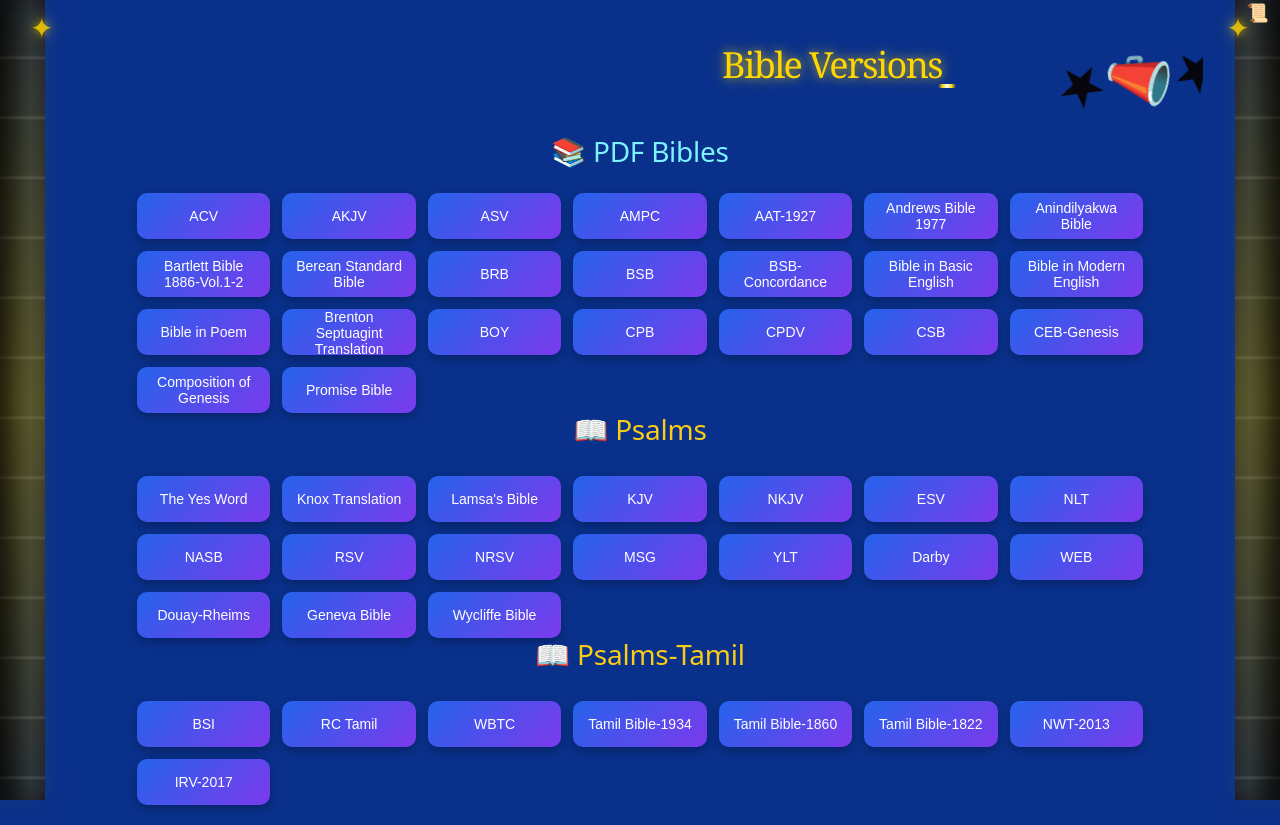
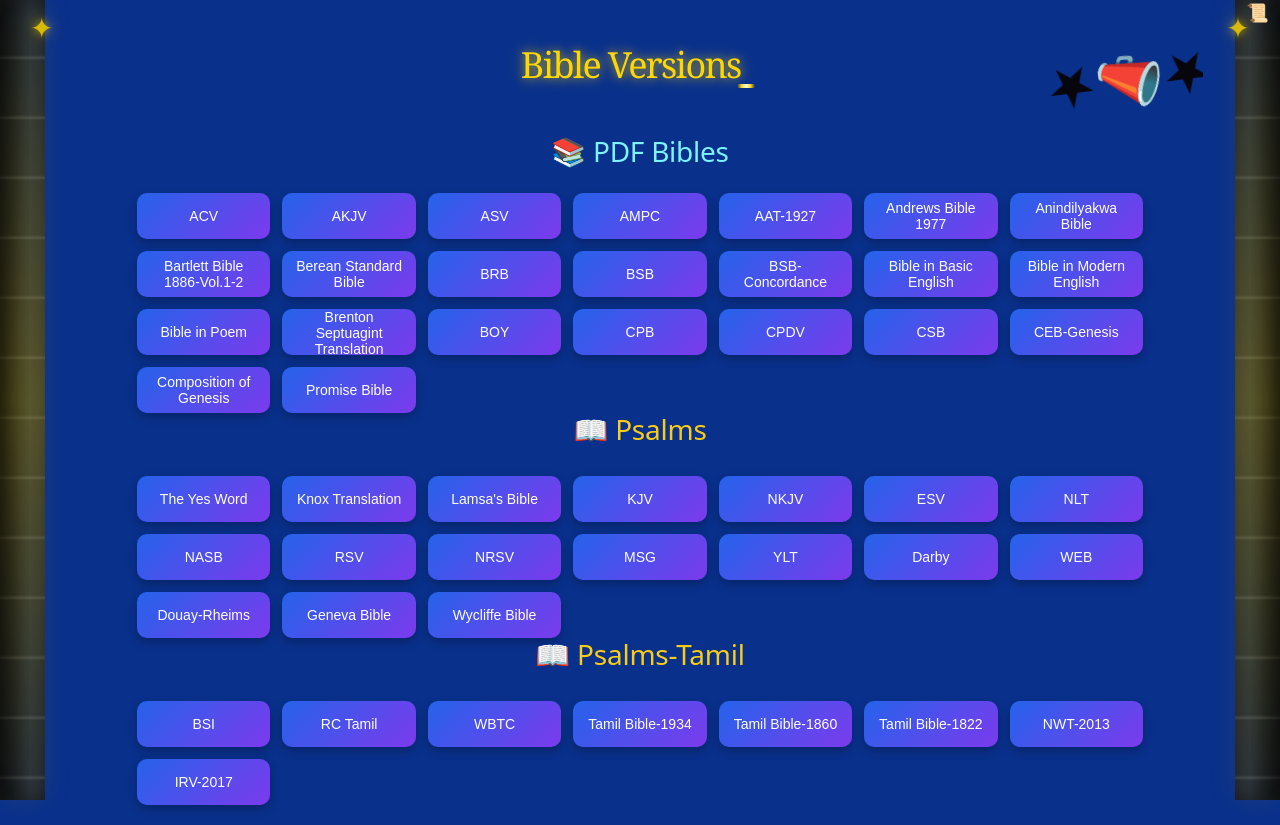
Before and after one commit to Jeevan953/Bible-Versions, a React (Vite) app: page / in a window 1280 px wide. Built offline with nearby package versions, Linux system fonts and the light colour scheme.

Commit message:
Fix PDF paths

```diff
--- a/src/App.css
+++ b/src/App.css
@@ -298,7 +298,7 @@
   margin-bottom: 25px;
   position: relative;
   display: inline-block;
-  left: 30%;
+  left: 10%;
   transform: translateX(-50%);
   text-shadow:
     0 0 10px rgba(255, 215, 0, 0.6),
@@ -340,7 +340,7 @@
 .anim-open-wheel::after {
   content: "★📣★";
   position: absolute;
-  right: -20px;
+  right: -10px;
   top: 10%;
   transform: translateY(-50%);
   animation: openWheel 1s linear infinite;
```
